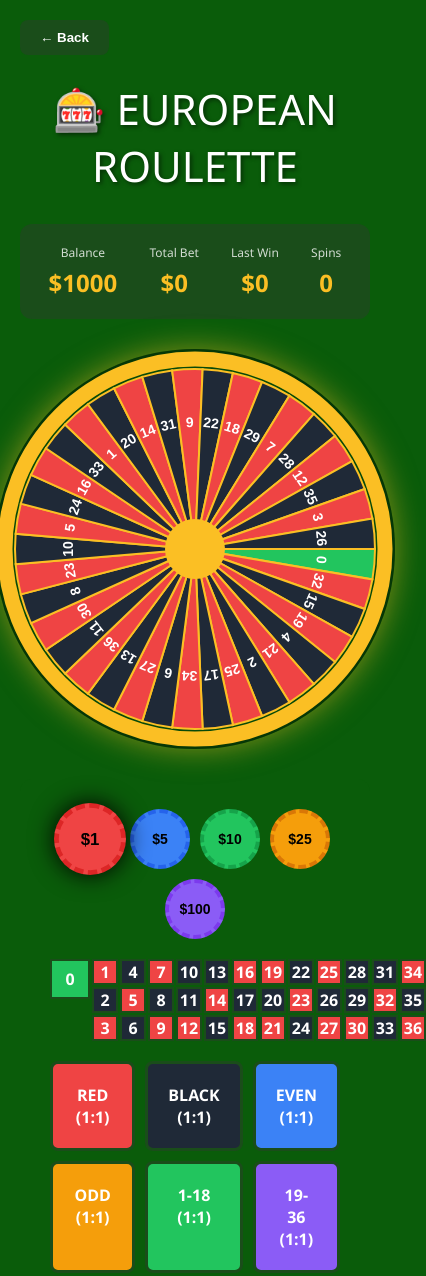
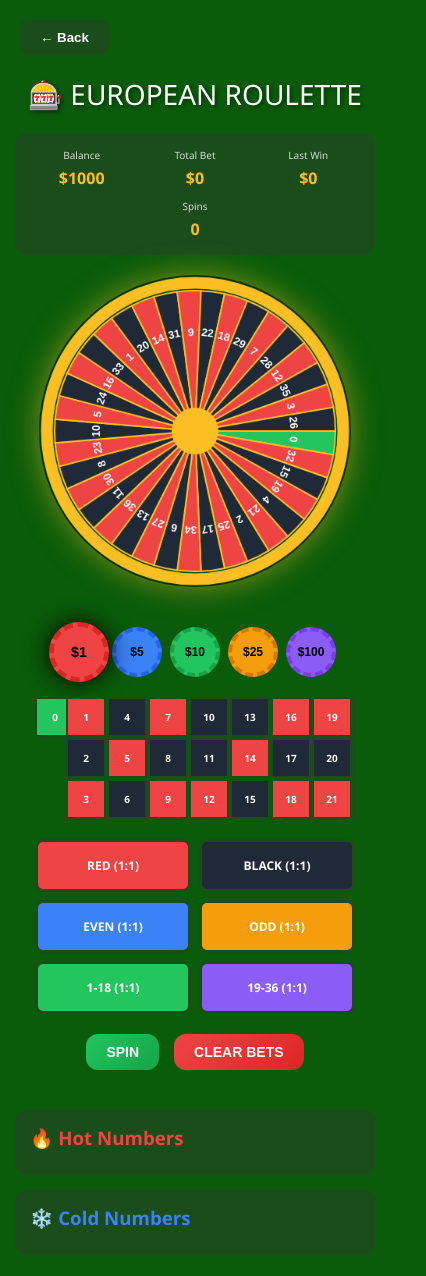
Before and after one commit to Lackstress/moose-goose-go, a website: page public/games/roulette.html in a window 390 px wide. Shown: the top 1276 px of the page, 426 px wide, since content can reach past the window. Drawn offline with Linux system fonts and the light colour scheme.

Commit message:
feat: Improve Plinko and Roulette UX
PLINKO CHANGES:
- Removed risk level selector (Low/Medium/High buttons)
- Game now plays on hard difficulty only
- Reduced ball gravity from 0.5 to 0.3 (slower fall)
- Reduced ball bounce velocity from 3 to 2
- Increased bounce friction from 0.7 to 0.5 (less bouncy)
- Made responsive - adapts to all screen sizes with fluid grid
- Canvas scales with device using aspect-ratio

ROULETTE CHANGES:
- Completely responsive design using clamp() for fluid sizing
- Stats bar now wraps on mobile
- Wheel scales responsively (80vw max 400px)
- Chip buttons scale with screen size
- Betting table responsive with auto-fit grid
- Outside bets adapt from 3 columns to 2 on mobile
- Text sizes scale with viewport using clamp()
- Proper padding/spacing for mobile

RESPONSIVE IMPROVEMENTS:
- Both games use mobile-first design
- Fluid typography with clamp()
- CSS Grid with auto-fit for mobile
- Proper touch targets for mobile devices
- Tested for mobile, tablet, and desktop viewports

```diff
--- a/public/games/roulette.html
+++ b/public/games/roulette.html
@@ -10,7 +10,7 @@
       font-family: 'Segoe UI', Tahoma, Geneva, Verdana, sans-serif;
       background: #0a5c0a;
       color: #fff;
-      padding: 20px;
+      padding: 15px;
       overflow-x: hidden;
     }
     .back-btn {
@@ -27,43 +27,61 @@
       z-index: 1000;
     }
     .game-container {
-      max-width: 1400px;
+      max-width: 100%;
       margin: 0 auto;
       padding-top: 60px;
     }
     .header {
       text-align: center;
-      margin-bottom: 30px;
+      margin-bottom: 20px;
     }
-    .title { font-size: 42px; margin-bottom: 15px; text-shadow: 2px 2px 4px rgba(0, 0, 0, 0.5); }
+    .title {
+      font-size: clamp(28px, 5vw, 42px);
+      margin-bottom: 15px;
+      text-shadow: 2px 2px 4px rgba(0, 0, 0, 0.5);
+    }
     .stats-bar {
       display: flex;
       justify-content: space-around;
       background: #1a4d1a;
-      padding: 20px;
+      padding: 15px;
       border-radius: 12px;
-      margin-bottom: 30px;
+      margin-bottom: 20px;
       flex-wrap: wrap;
-      gap: 15px;
+      gap: 10px;
     }
     .stat-item {
       text-align: center;
+      flex: 1;
+      min-width: 100px;
     }
-    .stat-label { font-size: 12px; opacity: 0.8; margin-bottom: 5px; }
-    .stat-value { font-size: 24px; font-weight: bold; color: #fbbf24; }
+    .stat-label {
+      font-size: clamp(10px, 2vw, 12px);
+      opacity: 0.8;
+      margin-bottom: 5px;
+    }
+    .stat-value {
+      font-size: clamp(16px, 3vw, 24px);
+      font-weight: bold;
+      color: #fbbf24;
+    }
     .wheel-section {
       display: flex;
       justify-content: center;
-      margin: 30px 0;
+      margin: 20px 0;
     }
     .wheel-container {
       position: relative;
-      width: 400px;
-      height: 400px;
+      width: 80vw;
+      max-width: 400px;
+      height: 80vw;
+      max-height: 400px;
     }
     #wheelCanvas {
       border-radius: 50%;
       box-shadow: 0 0 30px rgba(251, 191, 36, 0.5), inset 0 0 50px rgba(0, 0, 0, 0.8);
+      width: 100%;
+      height: 100%;
     }
     .ball {
       position: absolute;
@@ -86,19 +104,19 @@
     }
     .betting-section {
       background: #0a5c0a;
-      padding: 30px;
+      padding: 20px;
       border-radius: 12px;
     }
     .bet-controls {
       display: flex;
       justify-content: center;
-      gap: 10px;
+      gap: 8px;
       margin-bottom: 20px;
       flex-wrap: wrap;
     }
     .chip-btn {
-      width: 60px;
-      height: 60px;
+      width: clamp(50px, 10vw, 60px);
+      height: clamp(50px, 10vw, 60px);
       border-radius: 50%;
       border: 4px dashed #fff;
       font-weight: bold;
@@ -107,7 +125,7 @@
       display: flex;
       align-items: center;
       justify-content: center;
-      font-size: 14px;
+      font-size: clamp(12px, 2vw, 14px);
     }
     .chip-btn.active { transform: scale(1.2); box-shadow: 0 0 20px currentColor; }
     .chip-1 { background: #ef4444; border-color: #dc2626; }
@@ -119,8 +137,15 @@
       display: grid;
       grid-template-columns: 40px repeat(12, 1fr);
       gap: 2px;
-      max-width: 800px;
-      margin: 0 auto;
+      max-width: 100%;
+      margin: 0 auto 20px;
+      overflow-x: auto;
+    }
+    @media (max-width: 768px) {
+      .betting-table {
+        grid-template-columns: 30px repeat(12, 1fr);
+        gap: 1px;
+      }
     }
     .bet-cell {
       aspect-ratio: 1;
@@ -132,6 +157,8 @@
       border: 2px solid #1a4d1a;
       position: relative;
       transition: all 0.2s;
+      min-height: 40px;
+      font-size: clamp(10px, 2vw, 14px);
     }
     .bet-cell:hover { transform: scale(1.05); box-shadow: 0 0 10px rgba(251, 191, 36, 0.8); }
     .bet-cell.green { background: #22c55e; }
@@ -139,19 +166,26 @@
     .bet-cell.black { background: #1f2937; }
     .outside-bets {
       display: grid;
-      grid-template-columns: repeat(3, 1fr);
+      grid-template-columns: repeat(auto-fit, minmax(150px, 1fr));
       gap: 10px;
-      max-width: 800px;
+      max-width: 100%;
       margin: 20px auto;
     }
+    @media (max-width: 768px) {
+      .outside-bets {
+        grid-template-columns: repeat(2, 1fr);
+        gap: 8px;
+      }
+    }
     .outside-bet {
-      padding: 20px;
+      padding: 15px;
       font-weight: bold;
       cursor: pointer;
       border: 3px solid #1a4d1a;
       border-radius: 8px;
       text-align: center;
       transition: all 0.2s;
+      font-size: clamp(12px, 2vw, 14px);
     }
     .outside-bet:hover { transform: translateY(-3px); box-shadow: 0 6px 20px rgba(0, 0, 0, 0.4); }
     .outside-bet.red-bet { background: #ef4444; }
@@ -180,11 +214,12 @@
       display: flex;
       justify-content: center;
       gap: 15px;
-      margin-top: 30px;
+      margin-top: 20px;
+      flex-wrap: wrap;
     }
     .action-btn {
-      padding: 15px 40px;
-      font-size: 18px;
+      padding: clamp(10px, 2vw, 15px) clamp(20px, 5vw, 40px);
+      font-size: clamp(14px, 2.5vw, 18px);
       font-weight: bold;
       border: none;
       border-radius: 12px;
@@ -197,29 +232,35 @@
     .action-btn:disabled { opacity: 0.5; cursor: not-allowed; }
     .hot-cold {
       display: flex;
-      justify-content: space-around;
-      margin: 30px 0;
-      gap: 20px;
+      flex-direction: column;
+      gap: 15px;
+      margin: 20px 0;
+    }
+    @media (min-width: 768px) {
+      .hot-cold {
+        flex-direction: row;
+      }
     }
     .hot-numbers, .cold-numbers {
       flex: 1;
       background: #1a4d1a;
-      padding: 20px;
+      padding: 15px;
       border-radius: 12px;
     }
     .hot-numbers h3 { color: #ef4444; }
     .cold-numbers h3 { color: #3b82f6; }
     .number-list {
       display: flex;
-      gap: 10px;
+      gap: 8px;
       flex-wrap: wrap;
       margin-top: 10px;
     }
     .number-badge {
-      padding: 8px 12px;
-      border-radius: 8px;
+      padding: 6px 10px;
+      border-radius: 6px;
       font-weight: bold;
       background: rgba(255, 255, 255, 0.1);
+      font-size: clamp(10px, 2vw, 12px);
     }
   </style>
 </head>
```
Also changed, not shown: public/games/plinko.html (+90 -42 lines).
